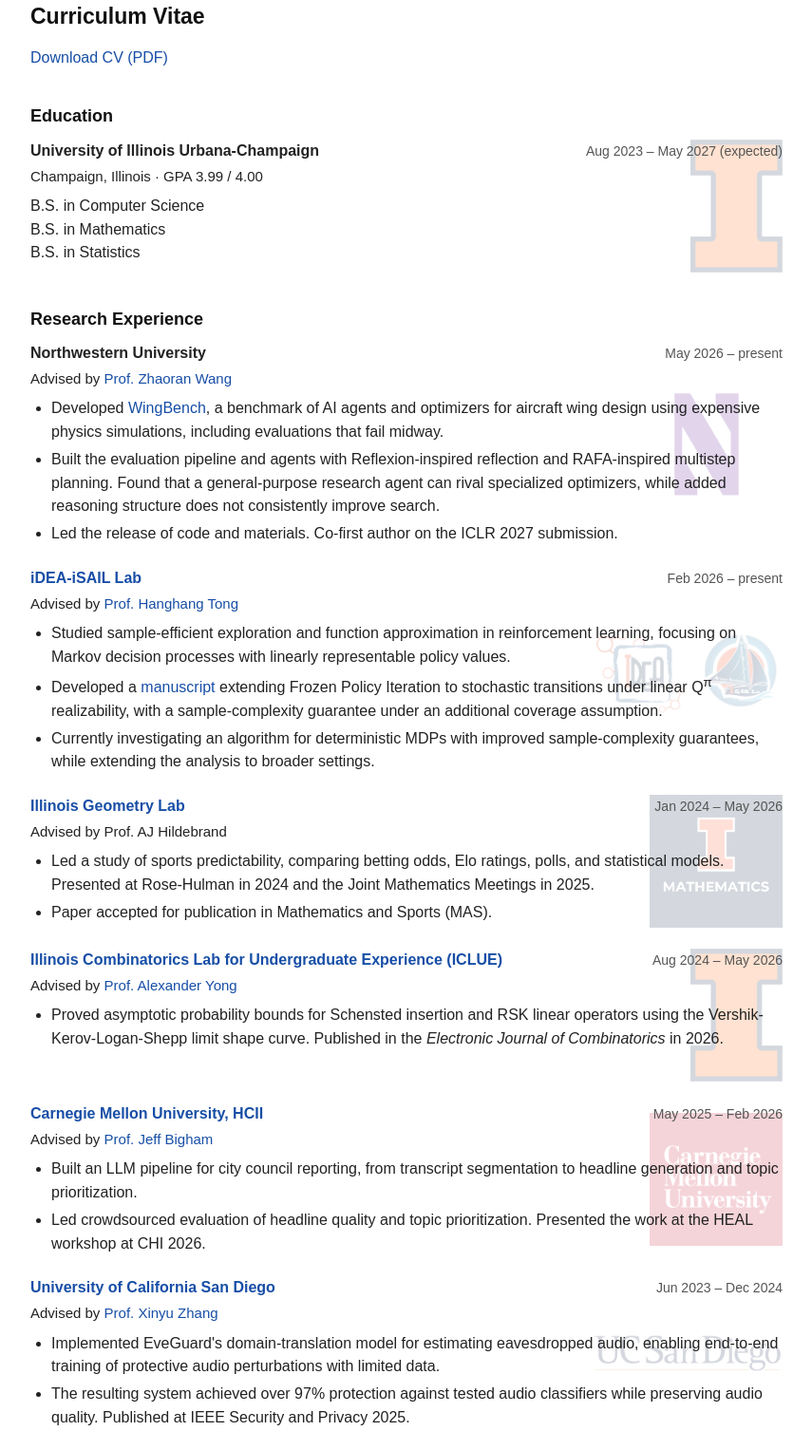
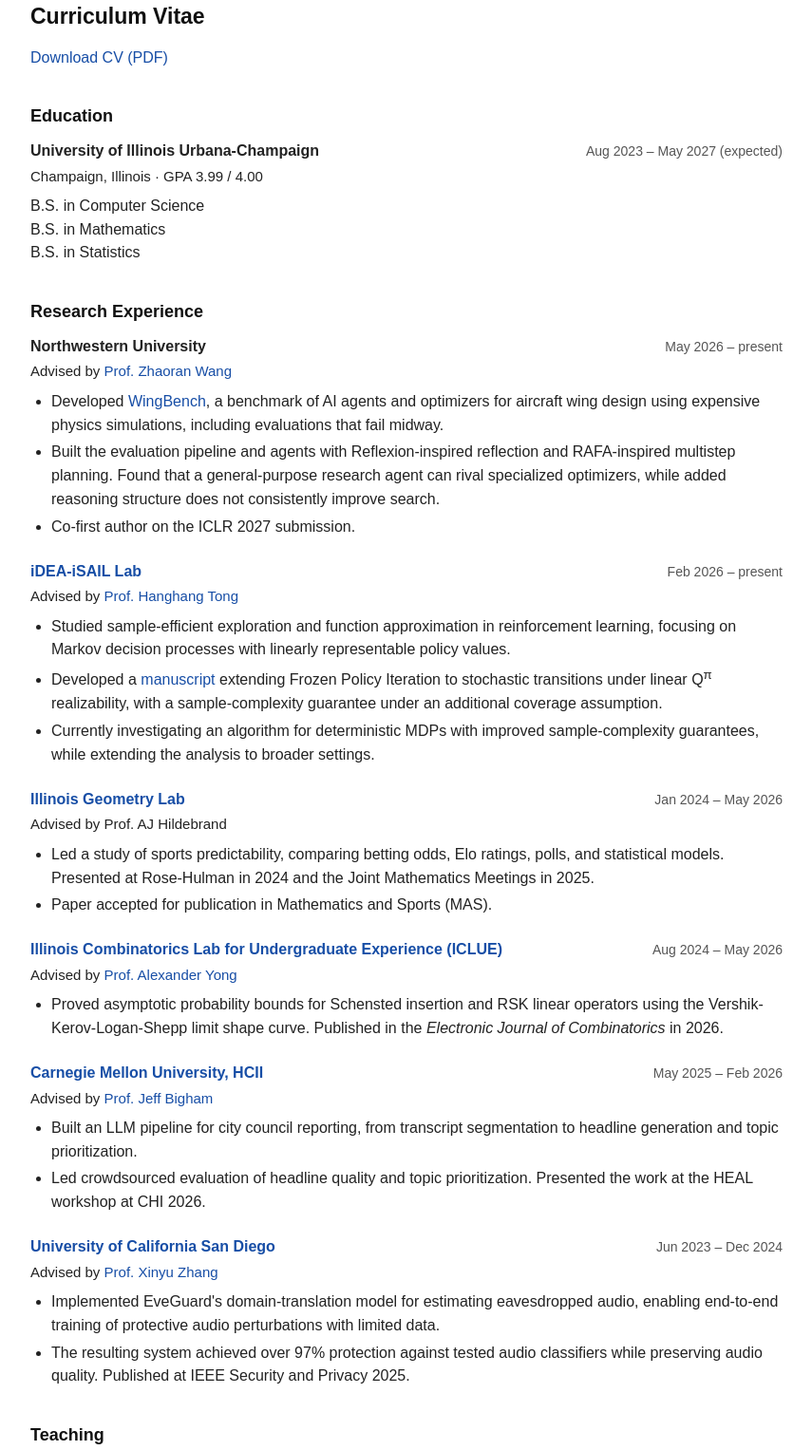
Before and after one commit to davidxia3/davidxia3.github.io, a plain HTML site: page index.html in a window 1280 px wide. Shown: the part 1706-3233 px from the top of the page at 95% size, without its empty margins (212-1067 px from the left). Drawn offline with Linux system fonts and the light colour scheme.

Commit message:
Remove CV section logos and simplify WingBench authorship bullet

```diff
--- a/index.html
+++ b/index.html
@@ -132,10 +132,7 @@
             <p><a href="docs/david_xia_cv.pdf" target="_blank" rel="noopener noreferrer">Download CV (PDF)</a></p>
 <section class="cv-section">
 <h3>Education</h3>
-<div class="cv-entry logo-entry">
-<div class="entry-media" aria-hidden="true">
-<img class="organization-logo logo-symbol" src="images/logos/illinois-block-i.png" alt="University of Illinois Urbana-Champaign" width="243" height="351" loading="lazy" decoding="async">
-</div>
+<div class="cv-entry">
 <div class="entry-content">
 <div class="cv-entry-head">
 <span class="cv-entry-title">University of Illinois Urbana-Champaign</span>
@@ -152,10 +149,7 @@
 </section>
 <section class="cv-section">
 <h3>Research Experience</h3>
-<div class="cv-entry logo-entry">
-<div class="entry-media" aria-hidden="true">
-<img class="organization-logo logo-northwestern" src="images/logos/northwestern_logo.png" alt="Northwestern University" width="192" height="192" loading="lazy" decoding="async">
-</div>
+<div class="cv-entry">
 <div class="entry-content">
 <div class="cv-entry-head">
 <span class="cv-entry-title"><span class="name">Northwestern University</span></span>
@@ -165,14 +159,11 @@
 <ul>
 <li>Developed <a href="https://arxiv.org/abs/2611.28418" target="_blank" rel="noopener noreferrer">WingBench</a>, a benchmark of AI agents and optimizers for aircraft wing design using expensive physics simulations, including evaluations that fail midway.</li>
 <li>Built the evaluation pipeline and agents with Reflexion-inspired reflection and RAFA-inspired multistep planning. Found that a general-purpose research agent can rival specialized optimizers, while added reasoning structure does not consistently improve search.</li>
-<li>Led the release of code and materials. Co-first author on the ICLR 2027 submission.</li>
+<li>Co-first author on the ICLR 2027 submission.</li>
 </ul>
 </div>
 </div>
-<div class="cv-entry logo-entry">
-<div class="entry-media" aria-hidden="true">
-<img class="organization-logo logo-wordmark" src="images/logos/idea-isail.png" alt="iDEA-iSAIL Lab" width="1662" height="738" loading="lazy" decoding="async">
-</div>
+<div class="cv-entry">
 <div class="entry-content">
 <div class="cv-entry-head">
 <span class="cv-entry-title"><a class="name" href="https://www.idea-isail.com/index.html" target="_blank" rel="noopener noreferrer">iDEA-iSAIL Lab</a></span>
@@ -186,10 +177,7 @@
 </ul>
 </div>
 </div>
-<div class="cv-entry logo-entry">
-<div class="entry-media" aria-hidden="true">
-<img class="organization-logo logo-square" src="images/logos/illinois-mathematics.png" alt="University of Illinois Department of Mathematics" width="447" height="447" loading="lazy" decoding="async">
-</div>
+<div class="cv-entry">
 <div class="entry-content">
 <div class="cv-entry-head">
 <span class="cv-entry-title"><a class="name" href="https://iml.math.illinois.edu/" target="_blank" rel="noopener noreferrer">Illinois Geometry Lab</a></span>
@@ -202,10 +190,7 @@
 </ul>
 </div>
 </div>
-<div class="cv-entry logo-entry">
-<div class="entry-media" aria-hidden="true">
-<img class="organization-logo logo-symbol" src="images/logos/illinois-block-i.png" alt="University of Illinois Urbana-Champaign" width="243" height="351" loading="lazy" decoding="async">
-</div>
+<div class="cv-entry">
 <div class="entry-content">
 <div class="cv-entry-head">
 <span class="cv-entry-title"><a class="name" href="https://ayong.web.illinois.edu/ICLUE.html" target="_blank" rel="noopener noreferrer">Illinois Combinatorics Lab for Undergraduate Experience (ICLUE)</a></span>
@@ -217,10 +202,7 @@
 </ul>
 </div>
 </div>
-<div class="cv-entry logo-entry">
-<div class="entry-media" aria-hidden="true">
-<img class="organization-logo logo-square" src="images/logos/carnegie-mellon.png" alt="Carnegie Mellon University" width="600" height="600" loading="lazy" decoding="async">
-</div>
+<div class="cv-entry">
 <div class="entry-content">
 <div class="cv-entry-head">
 <span class="cv-entry-title"><a class="name" href="https://www.cs.cmu.edu/~jbigham/" target="_blank" rel="noopener noreferrer">Carnegie Mellon University, HCII</a></span>
@@ -233,10 +215,7 @@
 </ul>
 </div>
 </div>
-<div class="cv-entry logo-entry">
-<div class="entry-media" aria-hidden="true">
-<img class="organization-logo logo-wordmark" src="images/logos/uc-san-diego.png" alt="University of California San Diego" width="510" height="102" loading="lazy" decoding="async">
-</div>
+<div class="cv-entry">
 <div class="entry-content">
 <div class="cv-entry-head">
 <span class="cv-entry-title"><a class="name" href="https://xyzhang.ucsd.edu/index.html" target="_blank" rel="noopener noreferrer">University of California San Diego</a></span>
--- a/style.css
+++ b/style.css
@@ -42,14 +42,6 @@ ul { padding-left: 22px; }
 .publication.media-row > .entry-media { grid-area: media; }
 .entry-content { min-width: 0; }
 .entry-media { width: 100%; min-height: 120px; display: flex; align-items: center; justify-content: center; }
-/* CV logos sit behind full-width text without reserving a separate column. */
-.cv-entry.logo-entry { position: relative; isolation: isolate; min-height: 140px; }
-.cv-entry.logo-entry > .entry-content { position: relative; z-index: 1; }
-.cv-entry.logo-entry > .entry-media { position: absolute; z-index: 0; top: 50%; right: 0; transform: translateY(-50%); width: 200px; height: 160px; max-height: 100%; min-height: 0; justify-content: flex-end; opacity: .18; pointer-events: none; user-select: none; }
-.organization-logo { width: 100%; height: 100%; max-height: 140px; object-fit: contain; object-position: right center; }
-.logo-symbol { width: auto; max-width: 100%; height: 140px; }
-.logo-square { width: 140px; height: 140px; }
-.logo-northwestern { width: 180px; height: 180px; max-height: 100%; }
 .wing-preview { position: relative; min-height: 0; aspect-ratio: 4 / 3; }
 .wing-project-link { position: absolute; inset: 0; display: block; }
 .wing-poster, #wing-preview-canvas { position: absolute; width: 100%; height: 100%; object-fit: contain; }
@@ -107,7 +99,6 @@ footer { margin-top: 48px; padding: 18px 0 10px; border-top: 1px solid #ddd; col
   main > section { margin-top: 52px; }
   .publication.media-row { grid-template-columns: minmax(0, 1fr) 84px; gap: 16px; }
   .publication.media-row > .entry-media { min-height: 84px; }
-  .cv-entry.logo-entry > .entry-media { width: 160px; height: 140px; opacity: .14; }
   .wing-preview { min-height: 0; aspect-ratio: 1; }
   .gallery { columns: 1; }
 }
@@ -116,7 +107,6 @@ footer { margin-top: 48px; padding: 18px 0 10px; border-top: 1px solid #ddd; col
   .site-nav, footer { display: none; }
   a { color: #222; }
   .publication, .cv-entry { break-inside: avoid; }
-  .cv-entry.logo-entry > .entry-media { display: none; }
   #wing-preview-canvas, .wing-motion { display: none; }
   .wing-preview.is-ready .wing-poster { visibility: visible; }
 }
```
Also changed, not shown: 3 other files.
